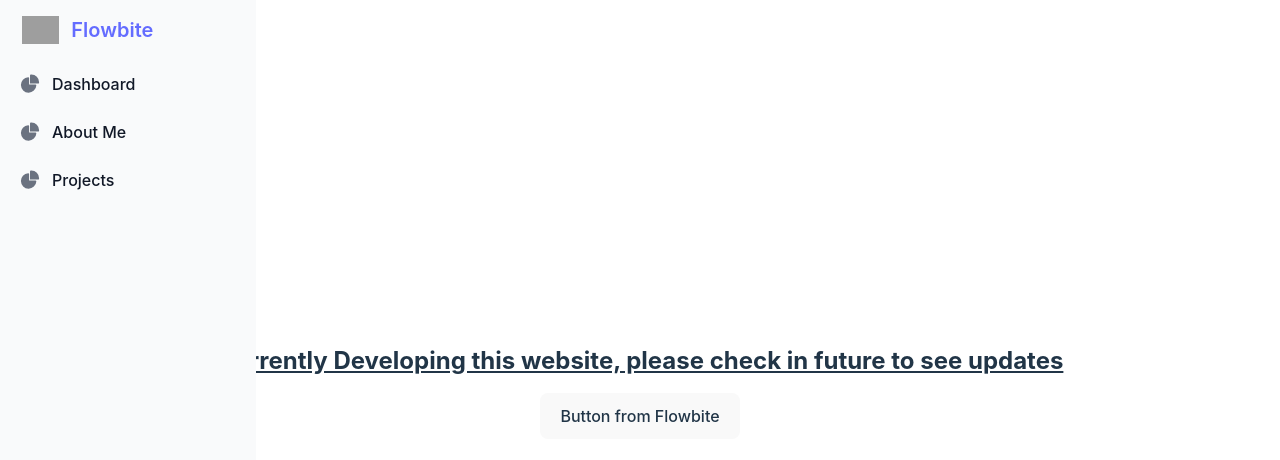
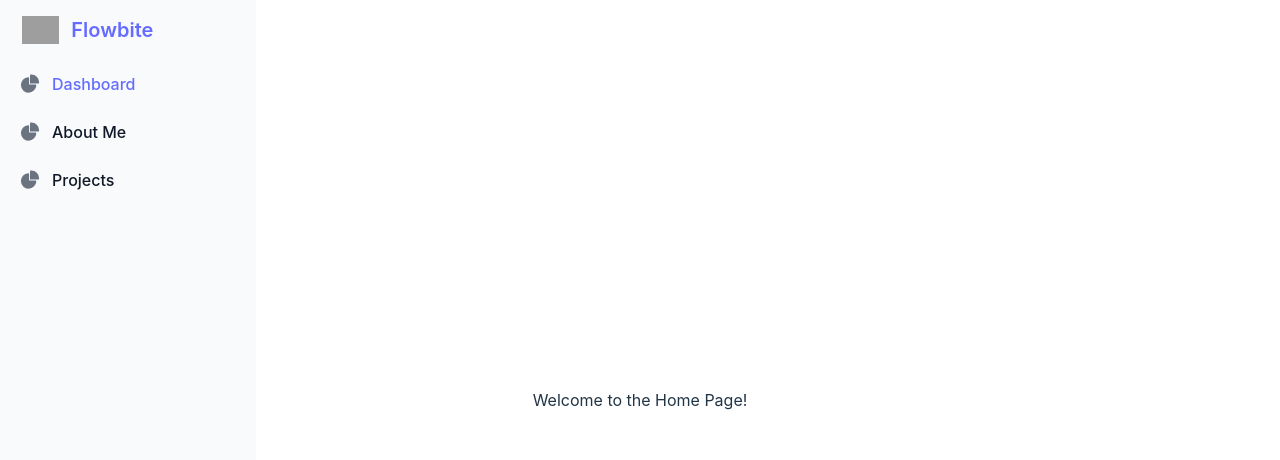
Before and after one commit to Vasudev08/me-personal-website-github, a React (Vite) app: page / in a window 1280 px wide. Shown: the top 460 px of the page. Built offline with nearby package versions, Linux system fonts and the light colour scheme; grey boxes are pictures that could not be loaded.

Commit message:
added react routes for navigation

```diff
--- a/package.json
+++ b/package.json
@@ -12,7 +12,8 @@
   "dependencies": {
     "flowbite": "^2.5.2",
     "react": "^18.3.1",
-    "react-dom": "^18.3.1"
+    "react-dom": "^18.3.1",
+    "react-router-dom": "^6.26.2"
   },
   "devDependencies": {
     "@eslint/js": "^9.9.0",
--- a/src/App.tsx
+++ b/src/App.tsx
@@ -1,17 +1,23 @@
 import "./App.css";
 import Sidebar from "./components/Sidebar";
+import Home from "./components/Home";
+import { BrowserRouter as Router, Routes, Route } from "react-router-dom";
 
 function App() {
   return (
-    <>
-      <h1 className="text-2xl font-bold underline">
-        Currently Developing this website, please check in future to see updates
-      </h1>
-      <div className="p-4">
-        <button className="btn-primary">Button from Flowbite</button>
-        <Sidebar />
+    <Router>
+      <div>
+        <div>
+          <Sidebar />
+        </div>
+
+        <div>
+          <Routes>
+            <Route path="/" element={<Home />} />
+          </Routes>
+        </div>
       </div>
-    </>
+    </Router>
   );
 }
 
--- /dev/null
+++ b/src/components/Home.tsx
@@ -0,0 +1,9 @@
+const Home = () => {
+  return (
+    <div>
+      <h2>Welcome to the Home Page!</h2>
+    </div>
+  );
+};
+
+export default Home;
--- a/src/components/Sidebar.tsx
+++ b/src/components/Sidebar.tsx
@@ -1,3 +1,5 @@
+import { Link } from "react-router-dom";
+
 const Sidebar = () => {
   return (
     <>
@@ -59,7 +61,9 @@ const Sidebar = () => {
                   <path d="M16.975 11H10V4.025a1 1 0 0 0-1.066-.998 8.5 8.5 0 1 0 9.039 9.039.999.999 0 0 0-1-1.066h.002Z" />
                   <path d="M12.5 0c-.157 0-.311.01-.565.027A1 1 0 0 0 11 1.02V10h8.975a1 1 0 0 0 1-.935c.013-.188.028-.374.028-.565A8.51 8.51 0 0 0 12.5 0Z" />
                 </svg>
-                <span className="ms-3">Dashboard</span>
+                <Link to="/">
+                  <span className="ms-3">Dashboard</span>
+                </Link>
               </a>
             </li>
             <li>
```
Also changed, not shown: 1 other file (tests, documents, lock files or other folders).
